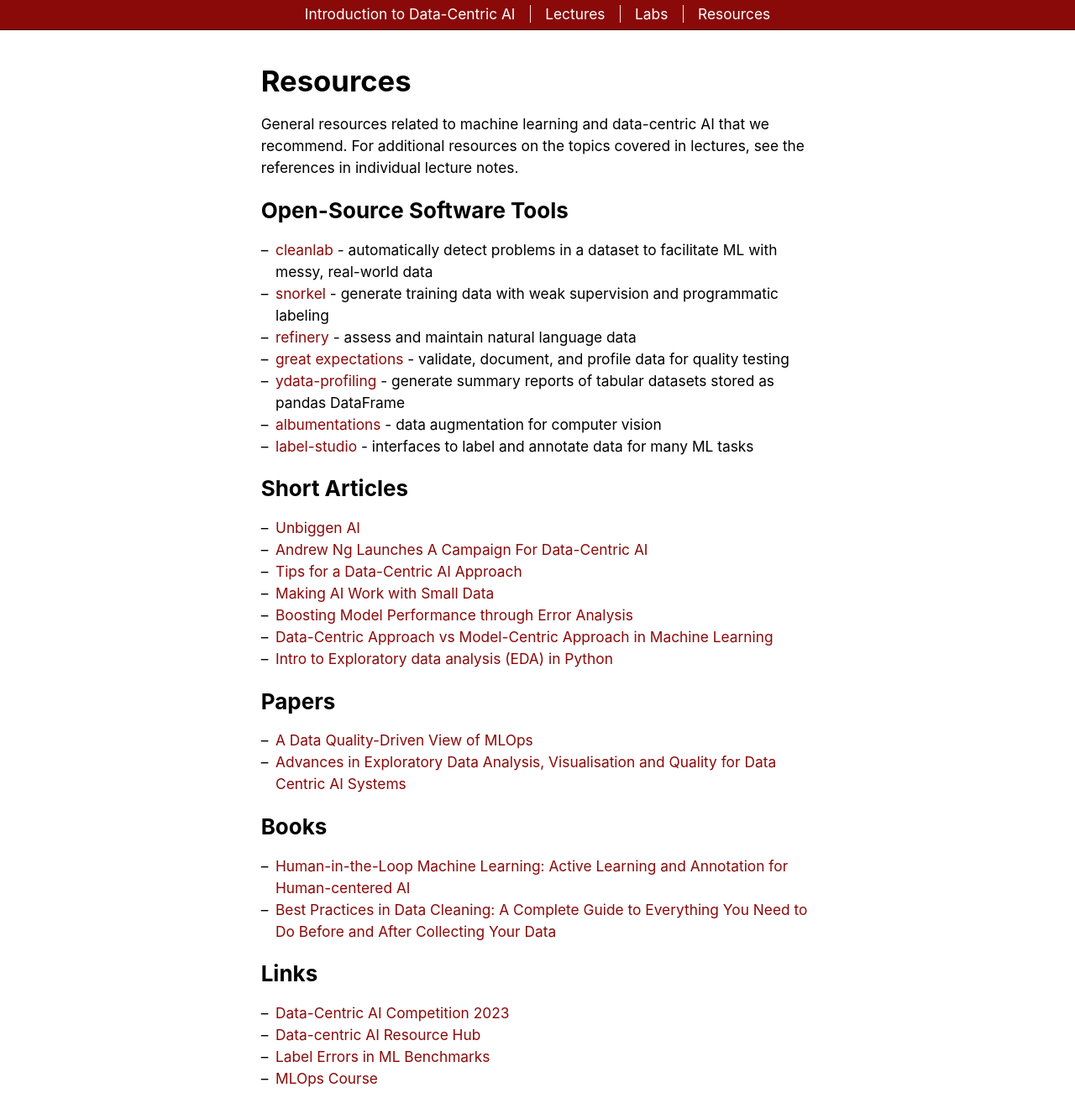
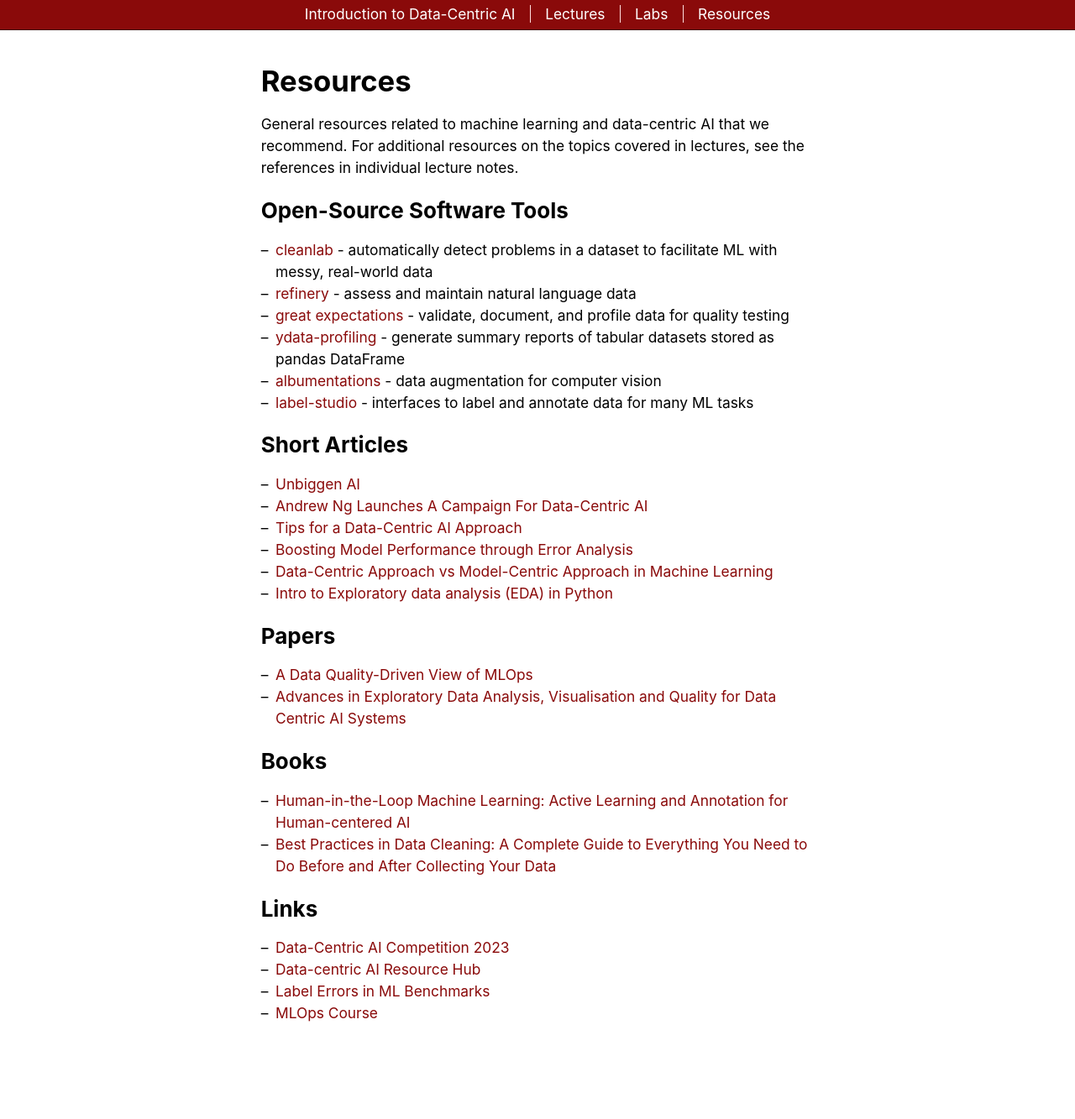
Before and after one commit to dcai-course/dcai-course, a Jekyll site: the page built from resources.md, in a window 1280 px wide. Shown: the whole page at 84% size. Built offline with Jekyll 4.4.1, drawn with Linux system fonts in a browser that asks for light colours; after the commit the page ends 1255 px from its top, so only the background shows below that.

Commit message:
update resources

```diff
--- a/resources.md
+++ b/resources.md
@@ -13,7 +13,6 @@
 # Open-Source Software Tools
 
 - [cleanlab](https://github.com/cleanlab/cleanlab) - automatically detect problems in a dataset to facilitate ML with messy, real-world data
-- [snorkel](https://github.com/snorkel-team/snorkel) - generate training data with weak supervision and programmatic labeling
 - [refinery](https://github.com/code-kern-ai/refinery) - assess and maintain natural language data
 - [great expectations](https://github.com/great-expectations/great_expectations) - validate, document, and profile data for quality testing
 - [ydata-profiling](https://github.com/ydataai/ydata-profiling) - generate summary reports of tabular datasets stored as pandas DataFrame
@@ -25,7 +24,6 @@
 - [Unbiggen AI](https://spectrum.ieee.org/andrew-ng-data-centric-ai)
 - [Andrew Ng Launches A Campaign For Data-Centric AI](https://www.forbes.com/sites/gilpress/2021/06/16/andrew-ng-launches-a-campaign-for-data-centric-ai/)
 - [Tips for a Data-Centric AI Approach](https://landing.ai/tips-for-a-data-centric-ai-approach/)
-- [Making AI Work with Small Data](https://landing.ai/making-ai-work-with-small-data-2/)
 - [Boosting Model Performance through Error Analysis](https://landing.ai/boosting-model-performance-through-error-analysis/)
 - [Data-Centric Approach vs Model-Centric Approach in Machine Learning](https://neptune.ai/blog/data-centric-vs-model-centric-machine-learning)
 - [Intro to Exploratory data analysis (EDA) in Python](https://www.kaggle.com/code/imoore/intro-to-exploratory-data-analysis-eda-in-python)
```
